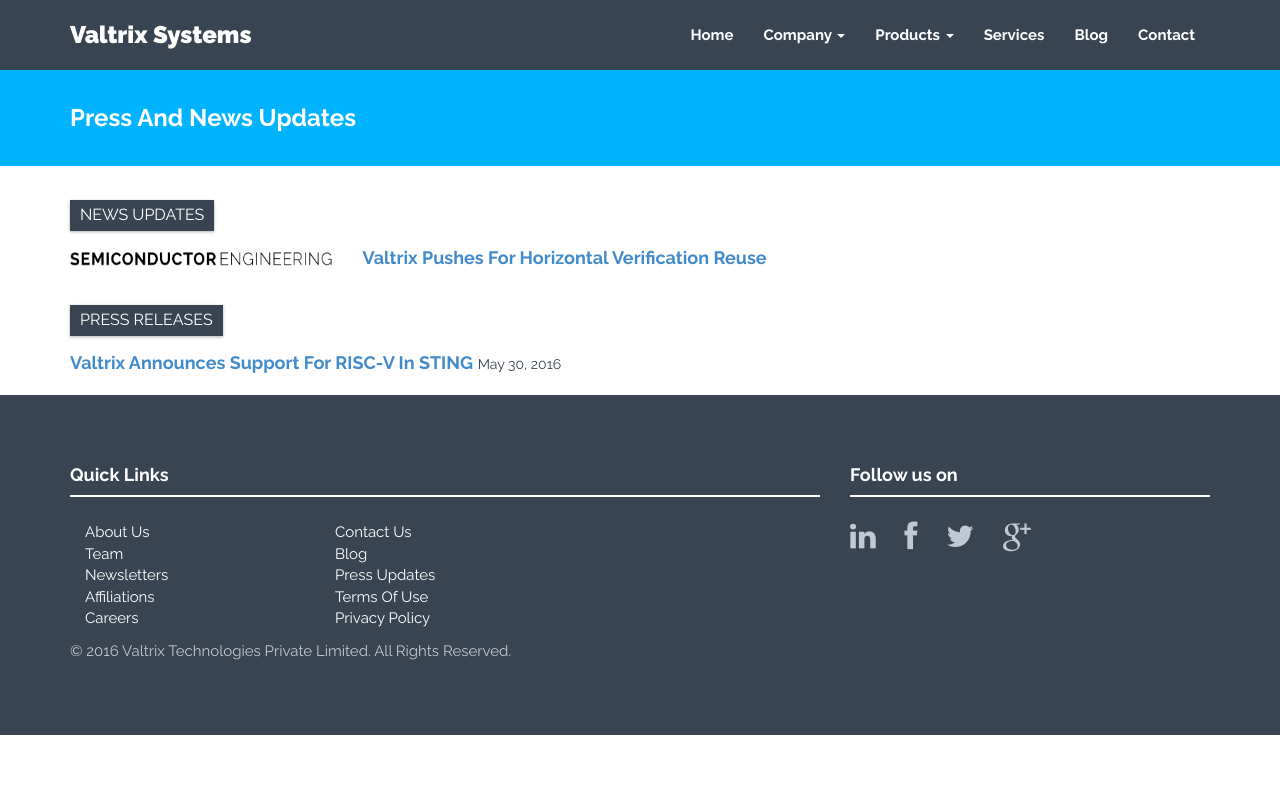
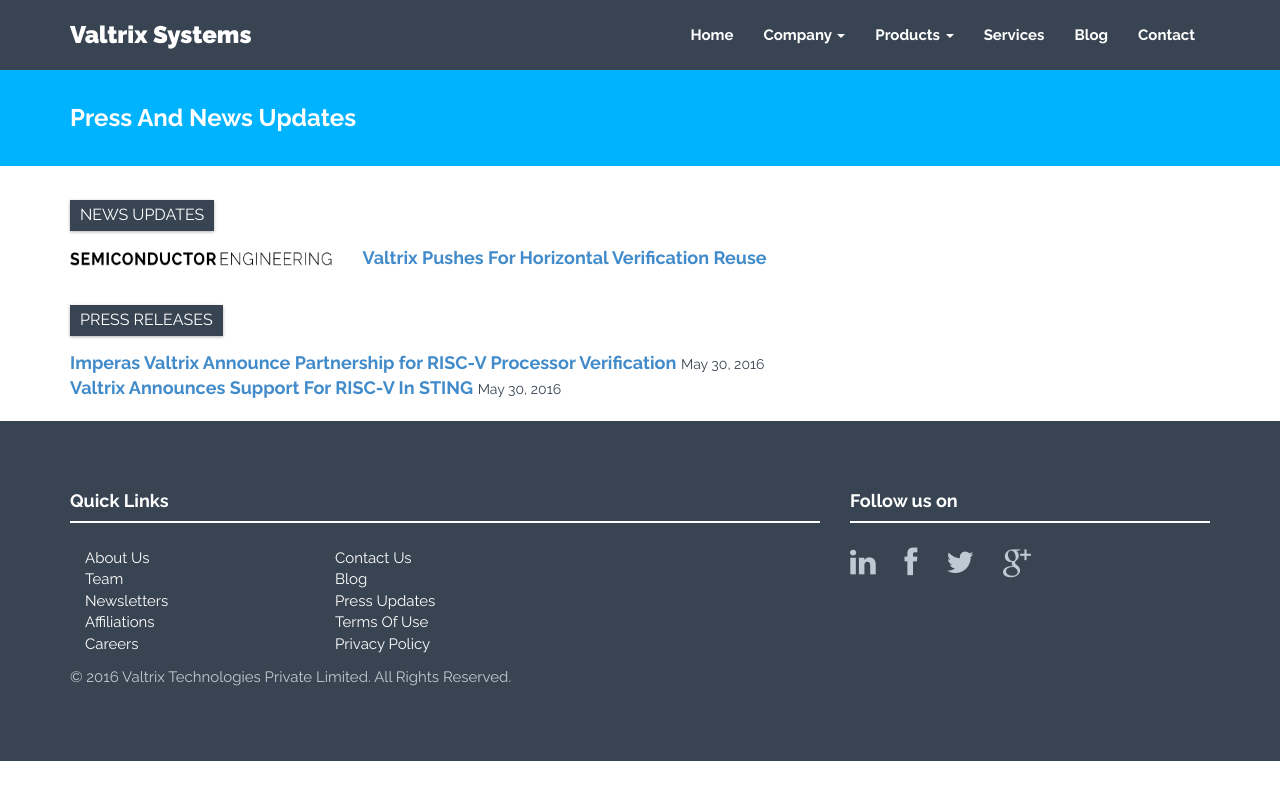
Before and after one commit to valtrix/valtrix.github.io, a Jekyll site: the page built from press-updates.html, in a window 1280 px wide. Shown: the top 800 px of the page. Built offline with Jekyll 4.4.1, drawn with Linux system fonts in a browser that asks for light colours; nearby versions of some CDN libraries.

Commit message:
Adding Imperas press release link

```diff
--- a/_includes/press-updates.html
+++ b/_includes/press-updates.html
@@ -29,6 +29,12 @@
     <div style="padding-bottom:10px"></div>
     <div class="row" style="vertical-align:middle">
         <div class="col-md-12" style="font-size:18px">
+            <span><a href="https://www.businesswire.com/news/home/20181203005738/en/Imperas-Valtrix-Announce-Partnership-RISC-V-Processor-Verification" target="_blank"><b>Imperas Valtrix Announce Partnership for RISC-V Processor Verification</b></a></span>
+            <span style="font-size:14px;">May 30, 2016</span>
+        </div>
+    </div>
+    <div class="row" style="vertical-align:middle">
+        <div class="col-md-12" style="font-size:18px">
             <span><a href="/announcements/riscv-announce/" target="_blank"><b>Valtrix Announces Support For RISC-V In STING</b></a></span>
             <span style="font-size:14px;">May 30, 2016</span>
         </div>
```
